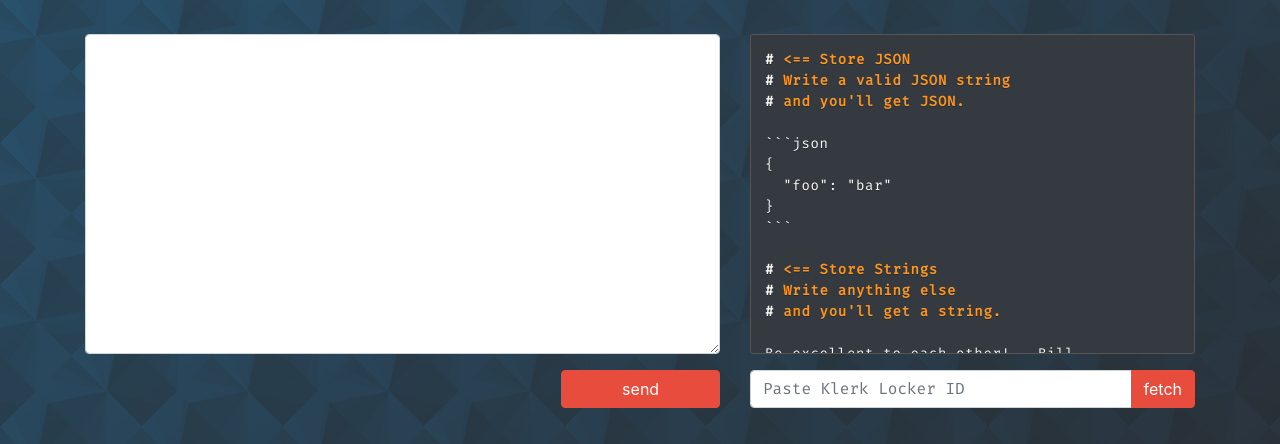
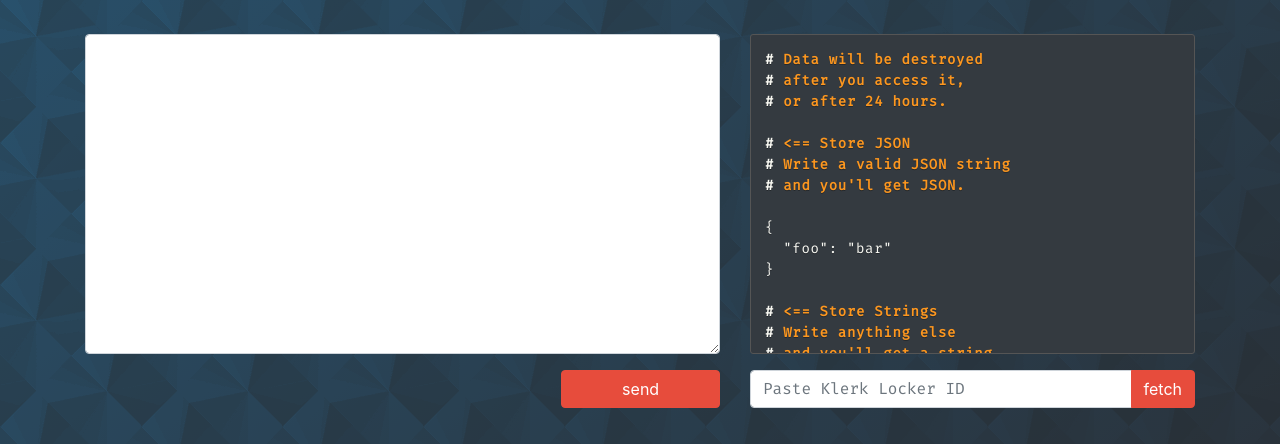
Before and after one commit to klerk-io/klerk.io, a website: page src/index.html in a window 1280 px wide. Shown: the part 356-800 px from the top of the page. Drawn offline with nearby package versions, Linux system fonts and the light colour scheme; files that its build step writes are made by us from their sources.

Commit message:
Refine description text.

````diff
--- a/src/index.html
+++ b/src/index.html
@@ -52,15 +52,17 @@
           </div>
           <div class="col-md-5 pb-3">
             <div id="lockerPreview">
-<pre><code class="language-markdown"># <== Store JSON
+<pre><code class="language-markdown"># Data will be destroyed
+# after you access it,
+# or after 24 hours.
+
+# <== Store JSON
 # Write a valid JSON string
 # and you'll get JSON.
 
-```json
 {
   "foo": "bar"
 }
-```
 
 # <== Store Strings
 # Write anything else
````
